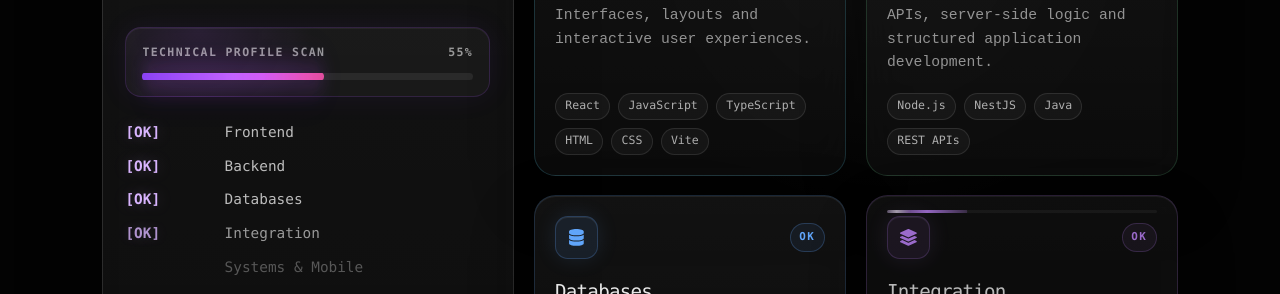
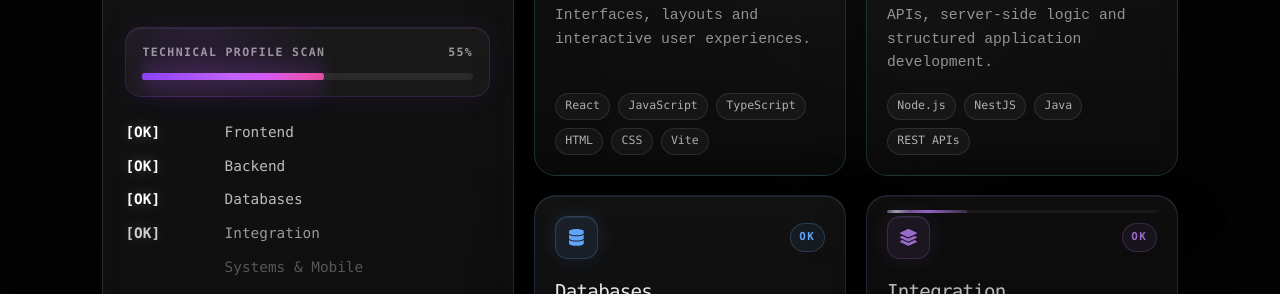
Before and after one commit to usman-ghafoorzai/usman-portfolio, a React (Vite) app: page / in a window 1280 px wide. Shown: the part 2380-2674 px from the top of the page. Built offline with nearby package versions, Linux system fonts and the light colour scheme.

Commit message:
Make [OK] and [ACTIVE] white

```diff
--- a/src/components/TechStack/TechStack.css
+++ b/src/components/TechStack/TechStack.css
@@ -1,6 +1,6 @@
 .tech-section {
     --tech-accent-rgb: 168, 85, 247;
-    --status-color: 216, 180, 254;
+    --status-color: 255, 255, 255;
     --scan-progress: 0;
     --row-opacity: 0.42;
     --card-opacity: 0.44;
```
